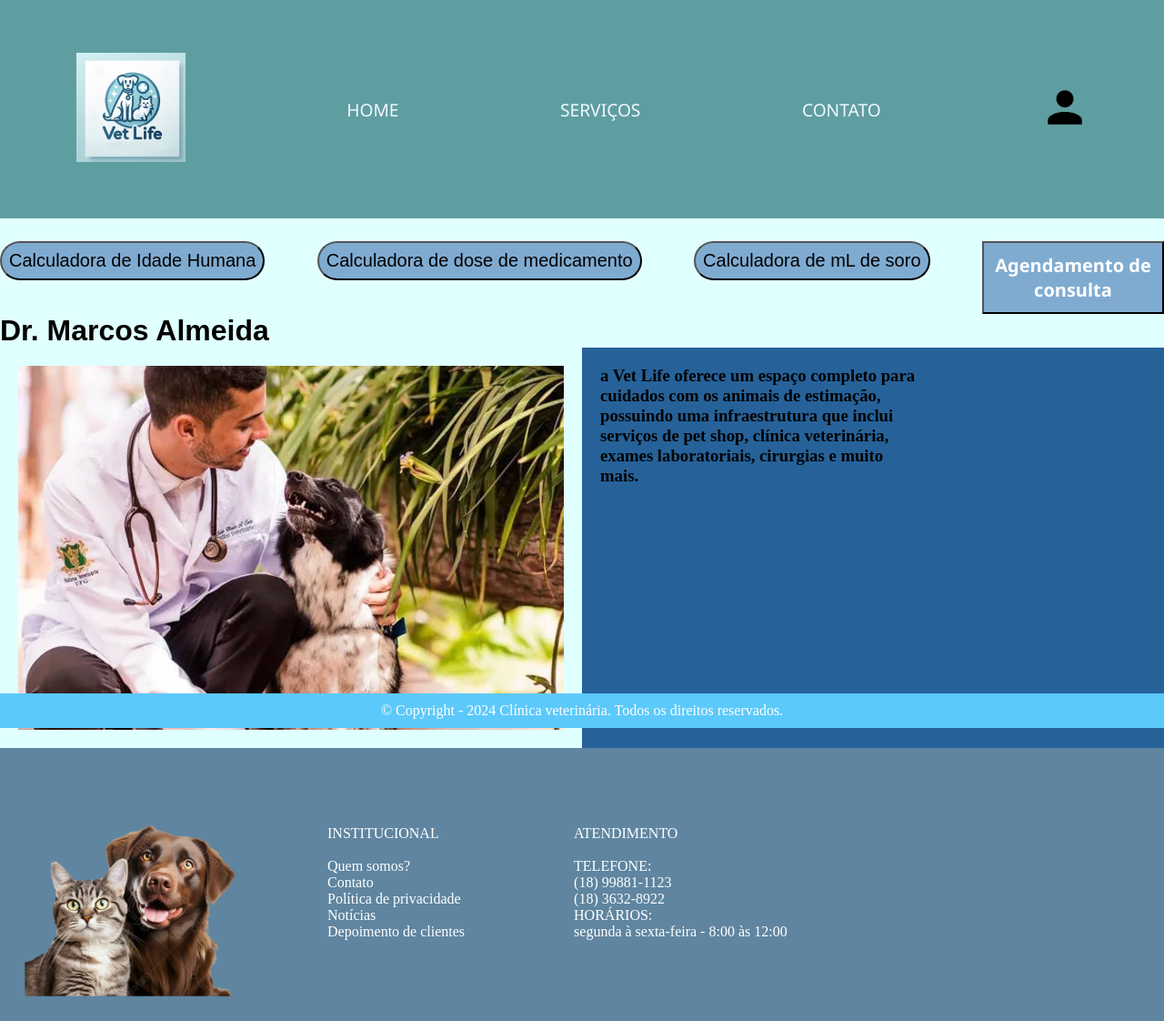
After one commit to valentinaiwonder/vetlifenovo, a Python web app: template templates/home2.html in a window 1280 px wide. The commit adds this page. Shown: the whole page at 91% size. Run offline with Jinja, Linux system fonts and the light colour scheme; the template is opened without the code that fills it, so the values that code supplies are empty.

Commit message:
alterações importantíssimas

```diff
--- /dev/null
+++ b/templates/home2.html
@@ -0,0 +1,95 @@
+<!DOCTYPE html>
+<html lang="pt-br" dir="ltr">
+<head>
+    <meta charset="UTF-8">
+    <meta name="viewport" content="width=device-width, initial-scale=1.0">
+    <title>Home</title>
+    <link rel="stylesheet" href="static/css/estilohome.css">
+</head>
+
+<body>
+    <!-- Cabeçalho padrão -->
+    <header>
+        <nav class="cabeçalho">
+        <div class="logovet">
+        <img class="logo" src="static/img/logovetlife.jpg"
+        alt="Logo da empresa"/></div>
+
+        <a href="/"><button class="palavras">HOME</button>
+        </a>
+
+        <a href= "/serviço"><button class="palavras">SERVIÇOS</button>
+        </a>
+
+        <a href="/faleconosco"><button class="palavras">CONTATO</button>
+        </a>
+
+        <a href="/editar_paciente"><img class="img_login" src="static/img/login.png">
+        </a>
+
+        </nav>
+        </div>
+    </header>
+
+    <main>
+
+        <div class="botaofunctions">
+            <a href= "/idadehumana"><button class="botaoidade">
+                Calculadora de Idade Humana</button>
+            </a>
+
+            <a href= "/medicamento_mg"><button class="botaoremedio">
+                Calculadora de dose de medicamento</button>
+            </a>
+
+            <a href= "/desidratacao"><button class="botaosoro">
+                Calculadora de mL de soro</button>
+            </a>
+
+            <!-- Botão do agendamento -->
+            <a href="/agendamento"><button class="saibamais">
+                Agendamento de consulta</button></a>
+        </div>
+
+
+        <h2 class="nome"> Dr. Marcos Almeida </h2>
+
+        <div class="parteum">
+        <img class="fundo_doutor" src="static/img/veterináriolindo.png">
+
+        <h3 class="textodescritivo"> a Vet Life oferece um espaço completo
+            para cuidados com os animais de estimação,
+            possuindo uma infraestrutura que inclui
+            serviços de pet shop, clínica veterinária,
+            exames laboratoriais, cirurgias e
+            muito mais.</h3>
+        </div>
+
+        <div class="partedois">
+        </div>
+        </section>
+
+        <div class="rodape">
+            <img src="static/img/cachorro_rodape-removebg-preview.png" alt="cachorros">
+
+            <p class="text1">INSTITUCIONAL<br/><br>
+                Quem somos?<br/>
+                Contato<br/>
+                Política de privacidade<br/>
+                Notícias<br/>
+                Depoimento de clientes</p>
+
+            <p class="text2">ATENDIMENTO<br/><br>
+                TELEFONE:<br/>
+                (18) 99881-1123<br/>
+                (18) 3632-8922<br/>
+                HORÁRIOS:<br/>
+                segunda à sexta-feira - 8:00 às 12:00</p>
+        </div>
+
+    </main>
+    <footer>
+        <p>© Copyright - 2024 Clínica veterinária. Todos os direitos reservados.</p>
+    </footer>
+</body>
+</html>
--- a/templates/paciente.html
+++ b/templates/paciente.html
@@ -46,6 +46,11 @@
 
             <label for="nome">Telefone:</label>
             <input type="text" id="telefone" name="telefone">
+
+            <a href= "/home2"><button class="botaosigma">
+                Cadastrar</button>
+            </a>
+
         </form>
     </main>
     <footer>
```
Also changed, not shown: templates/editar_paciente.html (+18 -21 lines).
